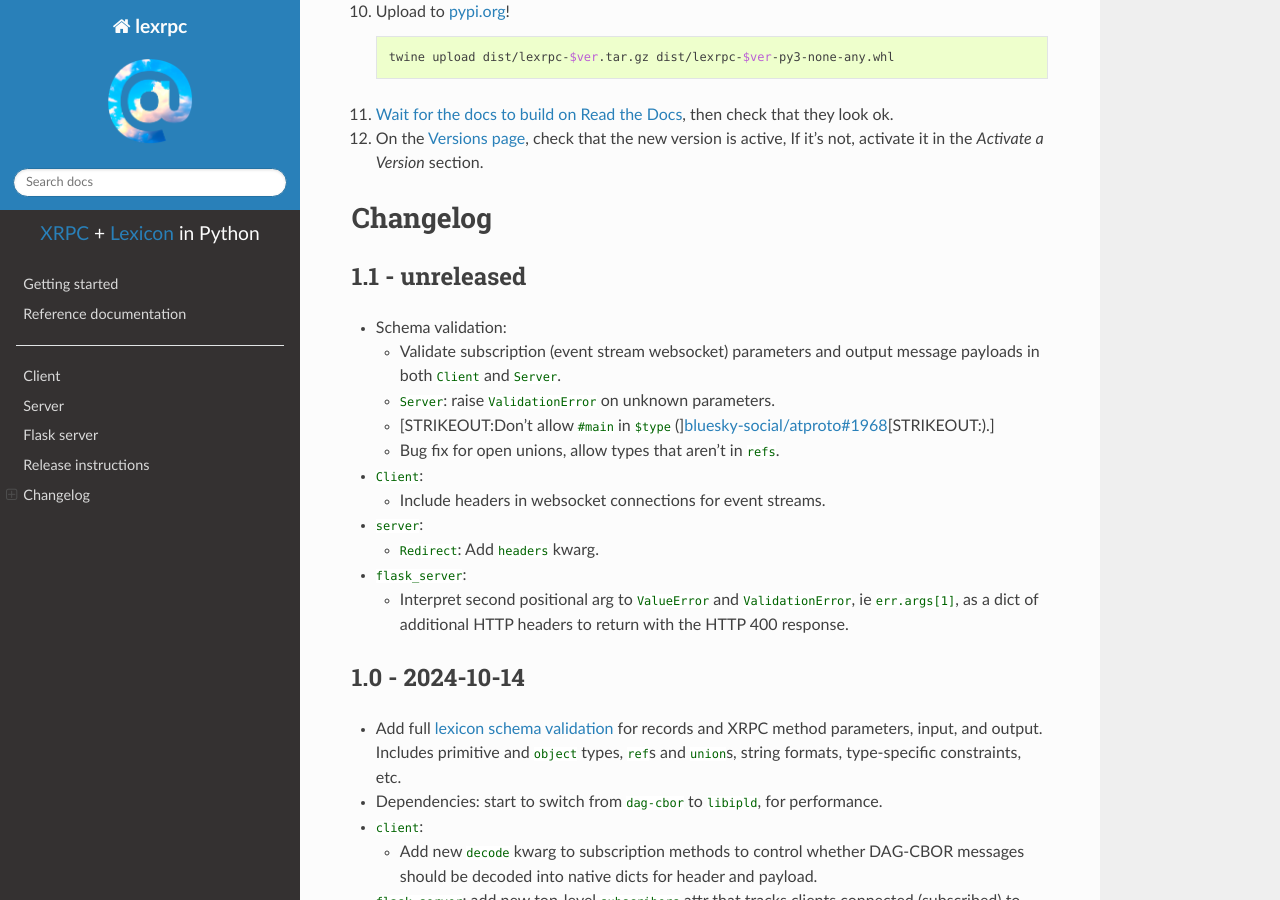
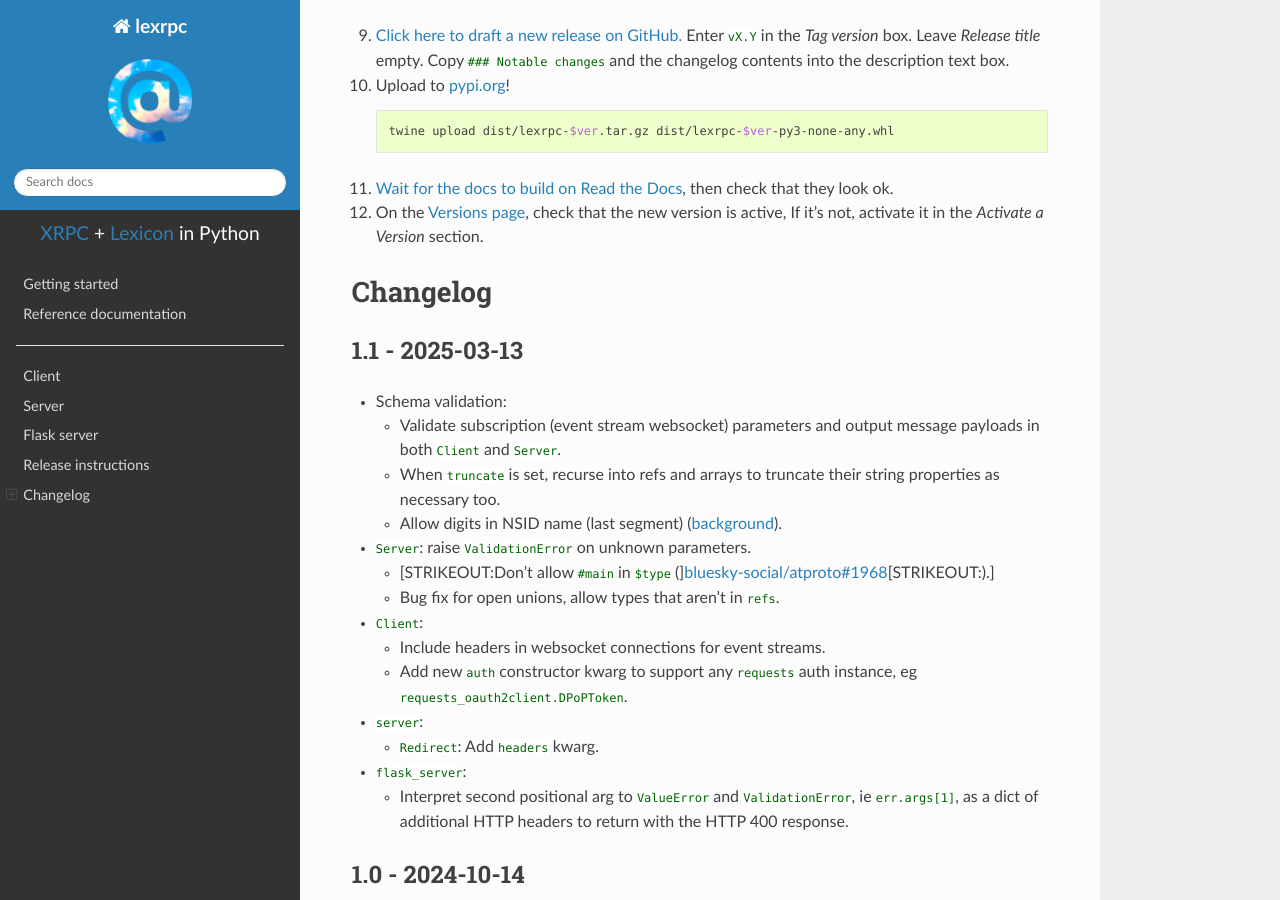
Before and after one commit to snarfed/lexrpc, a Sphinx documentation site: the page built from docs/index.rst, in a window 1280 px wide and 900 px high, scrolled down 4728 px. Built offline with Sphinx 7.4.7 and the Read the Docs theme 3.1.0, drawn with Linux system fonts in a browser that asks for light colours; some of the changed text lies outside the part shown.

```diff
--- a/docs/conf.py
+++ b/docs/conf.py
@@ -86,7 +86,7 @@ master_doc = 'index'
 
 # General information about the project.
 project = 'lexrpc'
-copyright = '2022-2023, Ryan Barrett'
+copyright = '2022-2025, Ryan Barrett'
 author = 'Ryan Barrett'
 
 # The version info for the project you're documenting, acts as replacement for
@@ -94,9 +94,9 @@ author = 'Ryan Barrett'
 # built documents.
 #
 # The short X.Y version.
-version = '1.0'
+version = '1.1'
 # The full version, including alpha/beta/rc tags.
-release = '1.0'
+release = '1.1'
 
 # The language for content autogenerated by Sphinx. Refer to documentation
 # for a list of supported languages.
--- a/docs/index.rst
+++ b/docs/index.rst
@@ -123,6 +123,10 @@ You can also register a method handler with
 ::
 
    server.register('com.example.my-query', my_query_handler)
+
+If a method has non-JSON (eg binary) input, the positional ``input`` arg
+will be ``bytes``. Similarly, for binary output, return ``bytes`` from
+your handler.
 
 As with ``Client``, you can use custom lexicons by passing them to the
 ``Server`` constructor:
@@ -305,14 +309,20 @@ Here’s how to package, test, and ship a new release.
 Changelog
 ---------
 
-1.1 - unreleased
+1.1 - 2025-03-13
 ~~~~~~~~~~~~~~~~
 
 - Schema validation:
 
   - Validate subscription (event stream websocket) parameters and output
     message payloads in both ``Client`` and ``Server``.
-  - ``Server``: raise ``ValidationError`` on unknown parameters.
+  - When ``truncate`` is set, recurse into refs and arrays to truncate
+    their string properties as necessary too.
+  - Allow digits in NSID name (last segment)
+    (`background <https://github.com/bluesky-social/atproto-website/pull/402>`__).
+
+- ``Server``: raise ``ValidationError`` on unknown parameters.
+
   - [STRIKEOUT:Don’t allow ``#main`` in ``$type``
     (]\ `bluesky-social/atproto#1968 <https://github.com/bluesky-social/atproto/discussions/1968>`__\ [STRIKEOUT:).]
   - Bug fix for open unions, allow types that aren’t in ``refs``.
@@ -320,6 +330,8 @@ Changelog
 - ``Client``:
 
   - Include headers in websocket connections for event streams.
+  - Add new ``auth`` constructor kwarg to support any ``requests`` auth
+    instance, eg ``requests_oauth2client.DPoPToken``.
 
 - ``server``:
 
```
Also changed, not shown: other parts of docs/index.rst (+9 -7 lines), README.md (+1 -1 lines).
